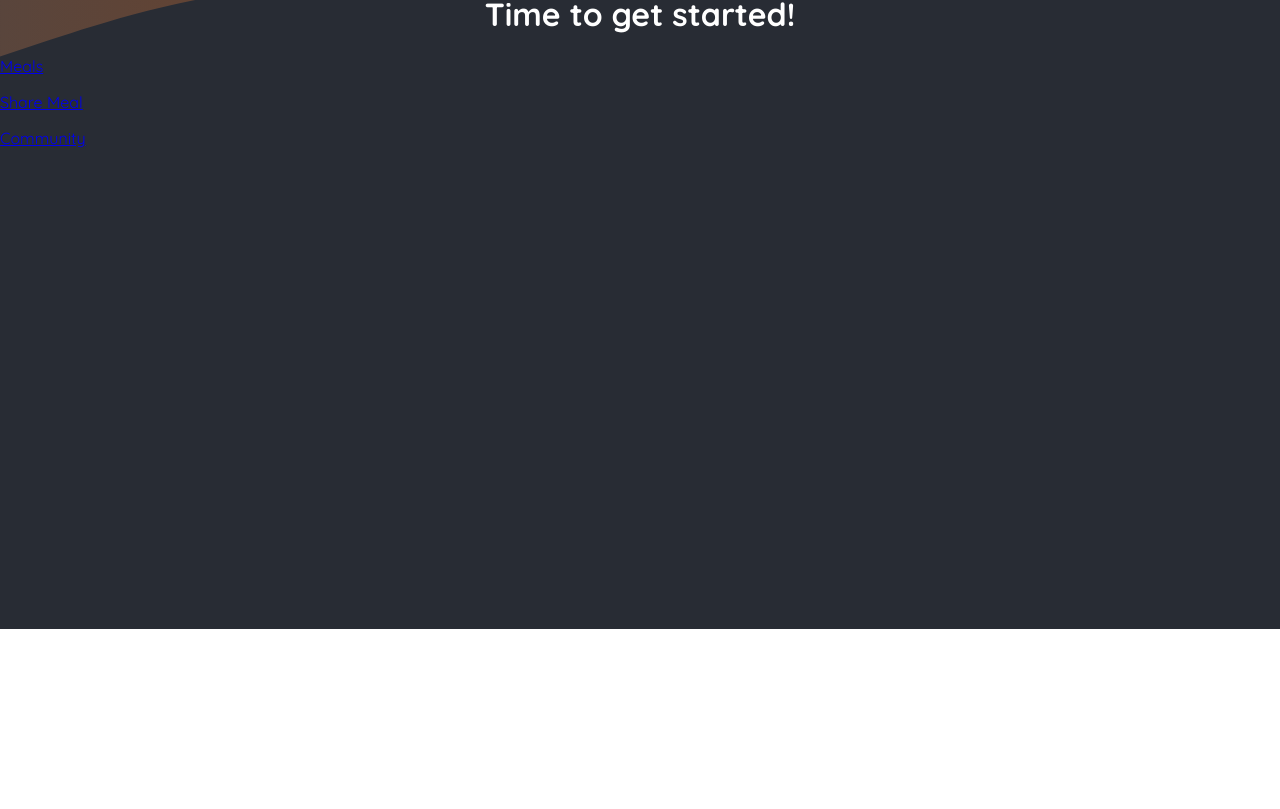
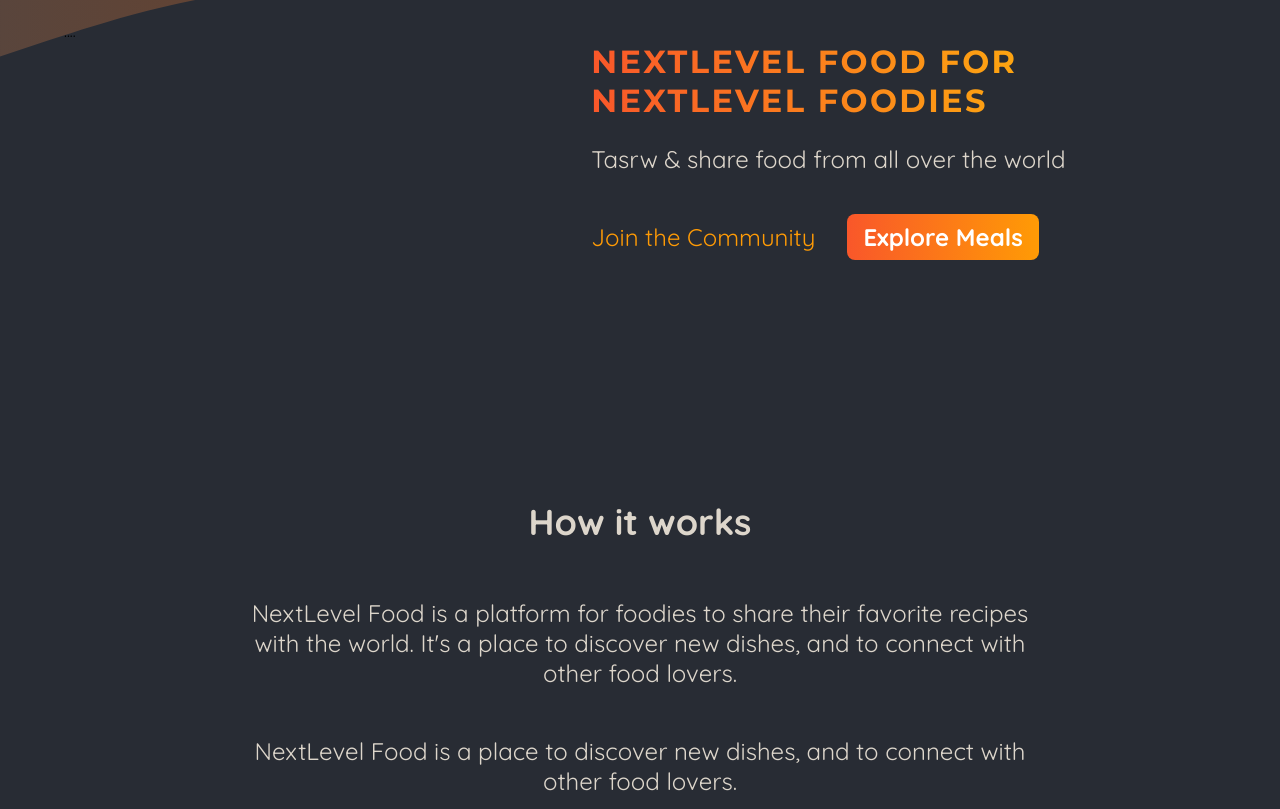
Before and after one commit to luismedinacoca/Next.js-03-onwards-foodies-starting-project, a Next.js app: page / in a window 1280 px wide. Shown: the part 171-980 px from the top of the page. Before the commit the page ends 800 px from the top, so only its background shows below. Built offline with nearby package versions, Linux system fonts and the light colour scheme.

Commit message:
section03-lecture103: Populating The Starting Page Content

```diff
--- a/app/page.js
+++ b/app/page.js
@@ -1,14 +1,43 @@
 import Link from "next/link";
-
+import classes from "./page.module.css";
 export default function Home() {
   return (
-    <main>
-      <h1 style={{ color: 'white', textAlign: 'center' }}>
-        Time to get started!
-      </h1>
-      <p><Link href="/meals">Meals</Link></p>
-      <p><Link href="/meals/share">Share Meal</Link></p>
-      <p><Link href="/community">Community</Link></p>
-    </main>
+    <>
+      <header className={classes.header}>
+        <div className={classes.slideshow}>....</div>
+
+        <div>
+          <div className={classes.hero}>
+            <h1>NextLevel Food for NextLevel Foodies</h1>
+            <p>Tasrw & share food from all over the world</p>
+          </div>
+
+          <div className={classes.cta}>
+            <Link href="/community">Join the Community</Link>
+            <Link href="/meals">Explore Meals</Link>
+          </div>
+        </div>
+      </header>
+
+      <main>
+        <section className={classes.section}>
+          <h2>How it works</h2>
+          <p>
+            NextLevel Food is a platform for foodies to share their favorite recipes with the world. It&apos;s a place to
+            discover new dishes, and to connect with other food lovers.
+          </p>
+          <p>NextLevel Food is a place to discover new dishes, and to connect with other food lovers.</p>
+        </section>
+
+        <section className={classes.section}>
+          <h2>Why NextLevel Food?</h2>
+          <p>
+            NextLevel Food is a platform for foodies to share their favorite recipes with the world. It&apos;s a place to
+            discover new dishes, and to connect with other food lovers.
+          </p>
+          <p>NextLevel Food is a place to discover new dishes, and to connect with other food lovers.</p>
+        </section>
+      </main>
+    </>
   );
 }
--- /dev/null
+++ b/app/page.module.css
@@ -0,0 +1,75 @@
+.header {
+  display: flex;
+  gap: 3rem;
+  margin: 3rem auto;
+  width: 90%;
+  max-width: 75rem;
+}
+
+.slideshow {
+  width: 40rem;
+  height: 25rem;
+}
+
+.hero {
+  color: #ddd6cb;
+  font-size: 1.5rem;
+}
+
+.hero h1 {
+  font-size: 2rem;
+  font-weight: bold;
+  font-family: 'Montserrat', sans-serif;
+  letter-spacing: 0.15rem;
+  text-transform: uppercase;
+  background: linear-gradient(90deg, #f9572a, #ffc905);
+  background-clip: text;
+  -webkit-background-clip: text;
+  -webkit-text-fill-color: transparent;
+}
+
+.cta {
+  font-size: 1.5rem;
+  display: flex;
+  gap: 1rem;
+}
+
+.cta a {
+  display: inline-block;
+  margin-top: 1rem;
+  padding: 0.5rem 1rem;
+  border-radius: 0.5rem;
+  background: linear-gradient(90deg, #f9572a, #ff9b05);
+  color: #ffffff;
+  font-weight: bold;
+  text-decoration: none;
+}
+
+.cta a:hover,
+.cta a:active {
+  background: linear-gradient(90deg, #fd4715, #f9b241);
+}
+
+.cta a:first-child {
+  background: transparent;
+  font-weight: normal;
+  color: #ff9b05;
+  padding-left: 0;
+}
+
+.cta a:first-child:hover,
+.cta a:first-child:active {
+  background: transparent;
+  color: #f9b241;
+}
+
+.section {
+  display: flex;
+  flex-direction: column;
+  color: #ddd6cb;
+  font-size: 1.5rem;
+  max-width: 50rem;
+  width: 90%;
+  margin: 2rem auto;
+  text-align: center;
+}
```
Also changed, not shown: 3 other files (tests, documents, lock files or other folders).
